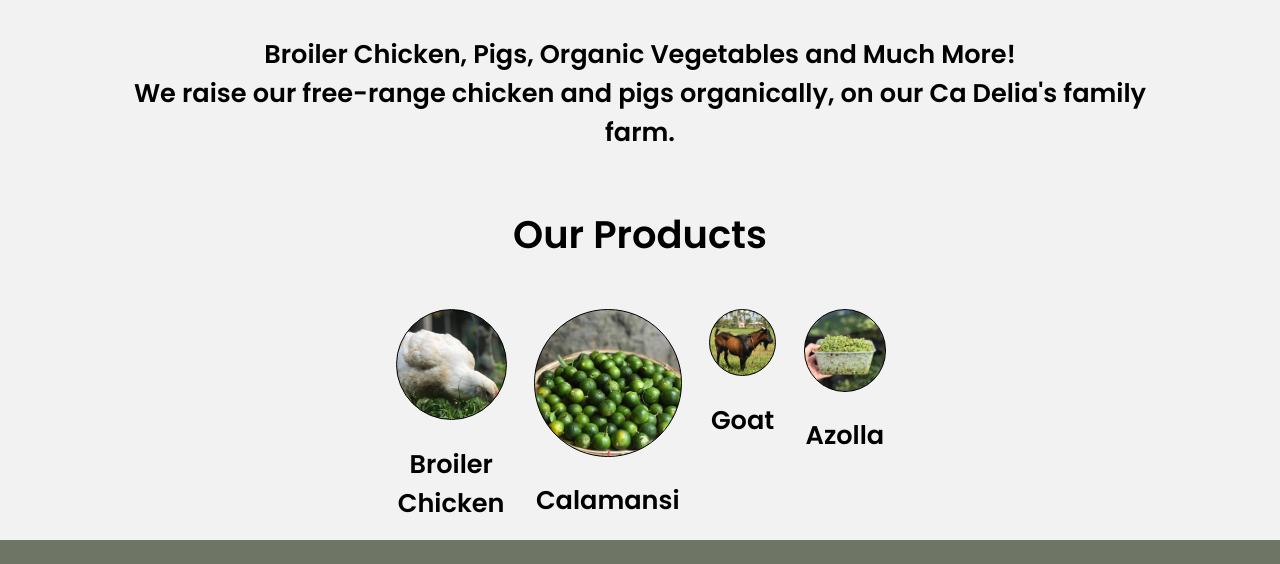
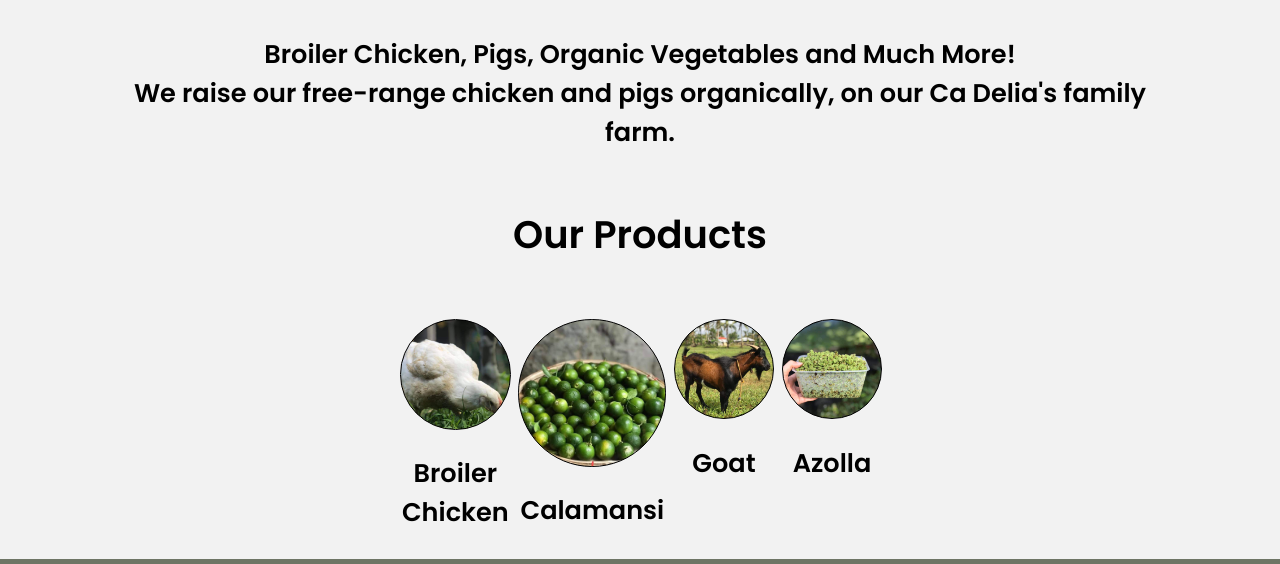
Before and after one commit to Marlowkey/WEB-PROJECT, a plain HTML site: page index.html in a window 1280 px wide. Shown: the part 594-1158 px from the top of the page. Drawn offline with Linux system fonts and the light colour scheme.

Commit message:
style.css

```diff
--- a/style.css
+++ b/style.css
@@ -125,7 +125,7 @@ body.products-page {
 .image {
   max-width: 34%;
   width: 100%;
-  margin: 3% 3%;
+  margin: 5% 1%;
   text-align: center;
   padding-bottom: 30px;
 }
```
